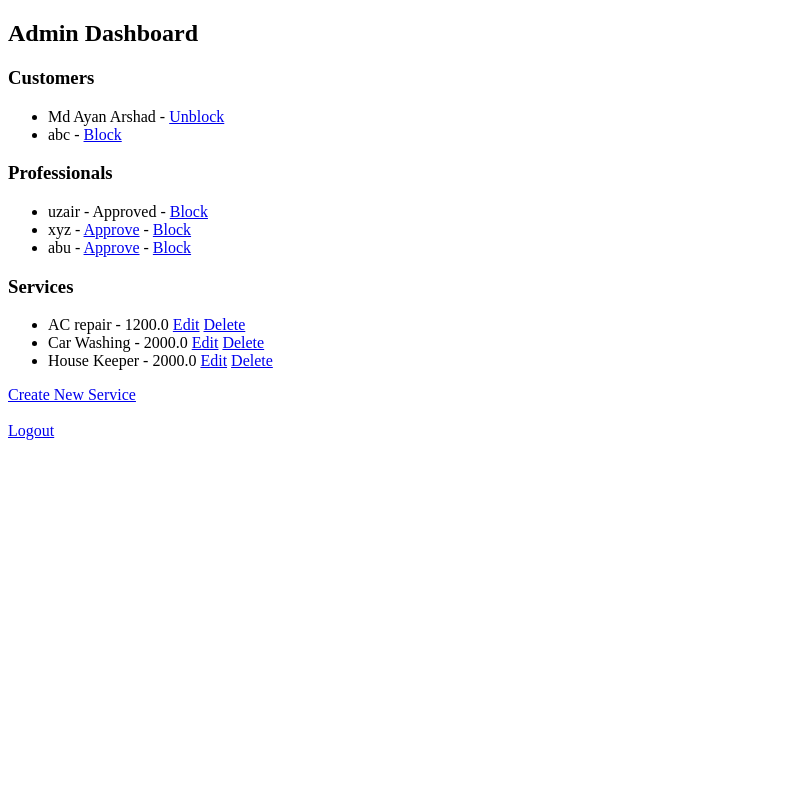
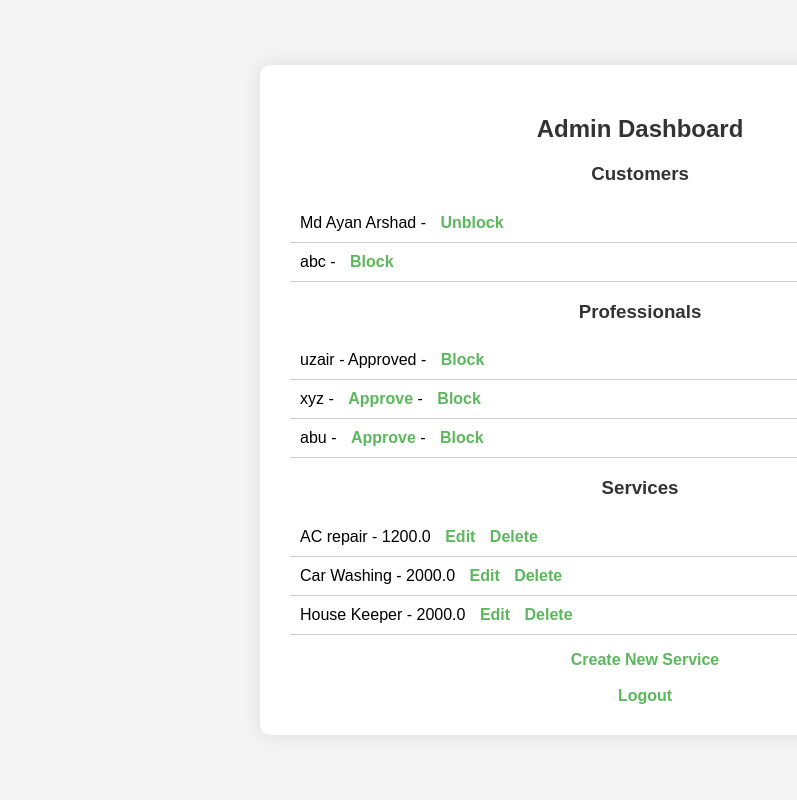
Before and after one commit to AyanArshad02/Mad-1, a Flask app: page /admin/dashboard in a window 1280 px wide. Shown: the whole page, without its empty margins (0-797 px from the left). Run offline with Flask 3, Linux system fonts and the light colour scheme; the visitor is signed in with stand-in values (Sample User, id 1); data comes from the database, SQL or seed files in the repository; both versions use the stored data as it was after the commit.

Commit message:
updated app.py

```diff
--- a/Templates/admin_dashboard.html
+++ b/Templates/admin_dashboard.html
@@ -1,4 +1,116 @@
 <!DOCTYPE html>
+<html lang="en">
+<head>
+    <meta charset="UTF-8">
+    <meta name="viewport" content="width=device-width, initial-scale=1.0">
+    <title>Admin Dashboard</title>
+    <style>
+        body {
+            font-family: Arial, sans-serif;
+            background-color: #f4f4f4;
+            display: flex;
+            flex-direction: column;
+            justify-content: center;
+            align-items: center;
+            height: 100vh;
+            margin: 0;
+        }
+        .container {
+            background-color: #fff;
+            padding: 30px;
+            border-radius: 10px;
+            box-shadow: 0 0 20px rgba(0, 0, 0, 0.1);
+            width: 100%;
+            max-width: 700px;
+        }
+        h2, h3 {
+            color: #333;
+            text-align: center;
+        }
+        ul {
+            list-style-type: none;
+            padding: 0;
+        }
+        li {
+            padding: 10px;
+            border-bottom: 1px solid #ccc;
+            font-size: 16px;
+        }
+        a {
+            text-decoration: none;
+            color: #5cb85c;
+            font-weight: bold;
+            margin-left: 10px;
+        }
+        a:hover {
+            color: #4cae4c;
+        }
+        .actions {
+            margin-top: 15px;
+            text-align: center;
+        }
+    </style>
+</head>
+<body>
+    <div class="container">
+        <h2>Admin Dashboard</h2>
+
+        <h3>Customers</h3>
+        <ul>
+            {% for customer in customers %}
+                <li>{{ customer.name }} -
+                    {% if customer.blocked %}
+                        <a href="{{ url_for('unblock_user', user_id=customer.id) }}">Unblock</a>
+                    {% else %}
+                        <a href="{{ url_for('block_user', user_id=customer.id) }}">Block</a>
+                    {% endif %}
+                </li>
+            {% endfor %}
+        </ul>
+
+        <h3>Professionals</h3>
+        <ul>
+            {% for professional in professionals %}
+                <li>{{ professional.name }} -
+                    {% if not professional.is_approved %}
+                        <a href="{{ url_for('approve_professional', professional_id=professional.id) }}">Approve</a>
+                    {% else %}
+                        Approved
+                    {% endif %}
+                    -
+                    {% if professional.blocked %}
+                        <a href="{{ url_for('unblock_user', user_id=professional.id) }}">Unblock</a>
+                    {% else %}
+                        <a href="{{ url_for('block_user', user_id=professional.id) }}">Block</a>
+                    {% endif %}
+                </li>
+            {% endfor %}
+        </ul>
+
+        <h3>Services</h3>
+        <ul>
+            {% for service in services %}
+                <li>{{ service.name }} - {{ service.base_price }}
+                    <a href="{{ url_for('edit_service', service_id=service.id) }}">Edit</a>
+                    <a href="{{ url_for('delete_service', service_id=service.id) }}">Delete</a>
+                </li>
+            {% endfor %}
+        </ul>
+
+        <div class="actions">
+            <a href="{{ url_for('create_service') }}">Create New Service</a><br><br>
+            <a href="{{ url_for('logout') }}">Logout</a>
+        </div>
+    </div>
+</body>
+</html>
+
+
+
+
+
+
+<!-- <!DOCTYPE html>
 <html lang="en">
 <head>
     <meta charset="UTF-8">
@@ -53,7 +165,7 @@
     <a href="{{ url_for('create_service') }}">Create New Service</a><br><br>
     <a href="{{ url_for('logout') }}">Logout</a>
 </body>
-</html>
+</html> -->
 
 
 
```
Also changed, not shown: app.py (+0 -59 lines), instance/services.db.
